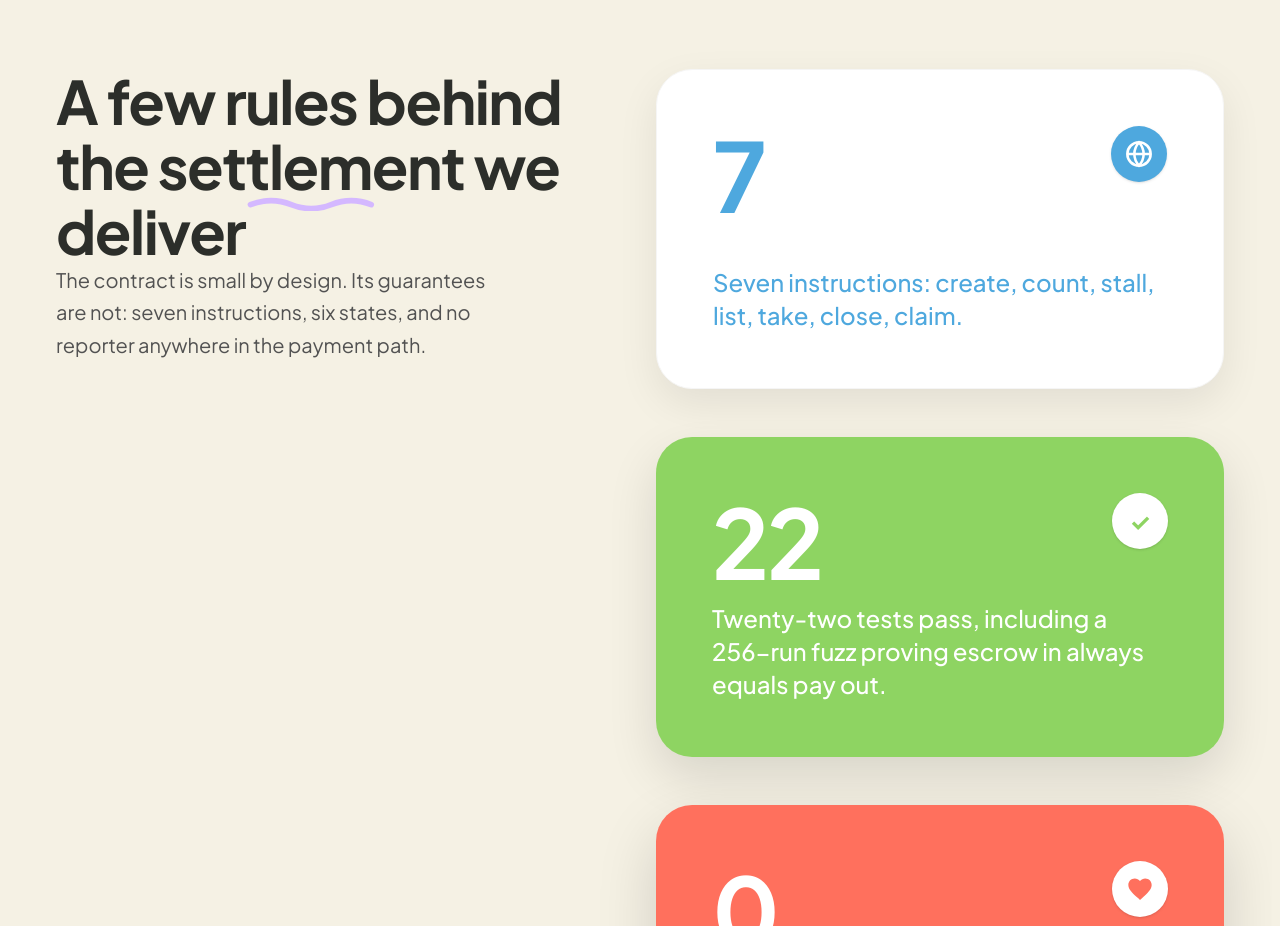
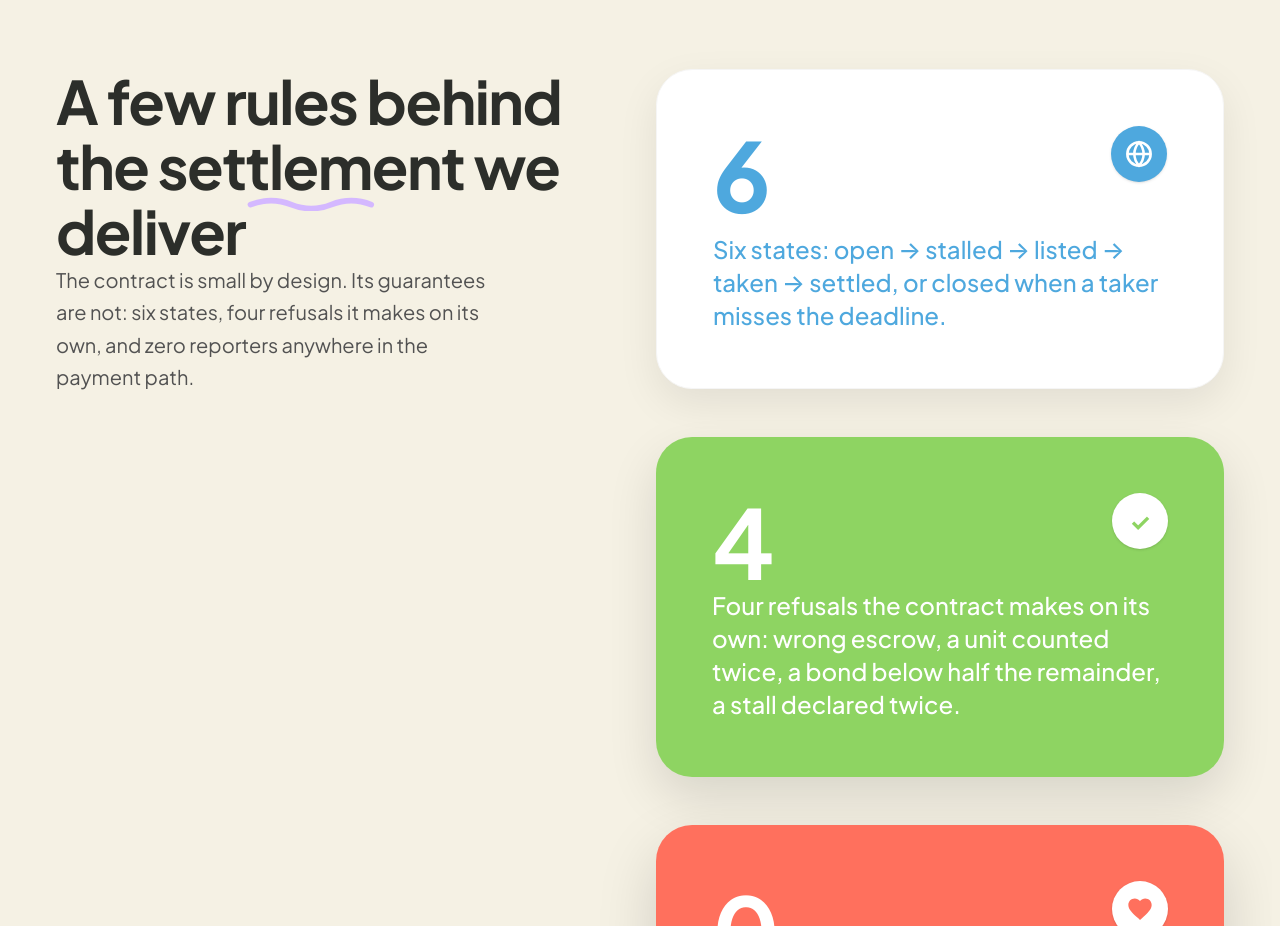
Before and after one commit to subheeksh5599/spectral, a Next.js app in the folder app/: page / in a window 1280 px wide. Shown: the part 6060-6986 px from the top of the page. Built offline with nearby package versions, Linux system fonts and the light colour scheme.

Commit message:
landing: restore the source's metric numerals (6 / 4 / 0) and keep only the wording changed

```diff
--- a/app/components/Landing.jsx
+++ b/app/components/Landing.jsx
@@ -470,29 +470,29 @@ export default function Landing() {
               </h2>
             </div>
             <p className="mt-12 text-lg sm:text-xl text-neutral-600 max-w-md leading-relaxed font-normal">
-              The contract is small by design. Its guarantees are not: seven instructions, six states, and no
-              reporter anywhere in the payment path.
+              The contract is small by design. Its guarantees are not: six states, four refusals it makes on
+              its own, and zero reporters anywhere in the payment path.
             </p>
           </div>
           <div className="lg:col-span-6 relative pb-16 space-y-12">
             <div className="stack-card reveal-card sticky top-28 bg-white p-10 sm:p-14 rounded-[36px] shadow-[0_15px_40px_rgba(0,0,0,0.08)] border border-neutral-100 flex flex-col justify-between min-h-[320px] z-10" id="metric-card-1">
               <div className="flex justify-between items-start">
-                <span className="text-7xl sm:text-8xl font-extrabold text-brand-sky tracking-tight">7</span>
+                <span className="text-7xl sm:text-8xl font-extrabold text-brand-sky tracking-tight">6</span>
                 <span className="w-14 h-14 rounded-full bg-brand-sky text-white flex items-center justify-center shadow-sm">
                   <svg className="w-7 h-7" fill="none" stroke="currentColor" strokeWidth="2.2" viewBox="0 0 24 24"><circle cx="12" cy="12" r="10" /><path d="M2 12h20M12 2a15.3 15.3 0 0 1 4 10 15.3 15.3 0 0 1-4 10 15.3 15.3 0 0 1-4-10 15.3 15.3 0 0 1 4-10z" /></svg>
                 </span>
               </div>
               <p className="text-xl sm:text-2xl text-brand-sky font-medium leading-snug mt-8">
-                Seven instructions: create, count, stall, list, take, close, claim.
+                Six states: open → stalled → listed → taken → settled, or closed when a taker misses the deadline.
               </p>
             </div>
             <div className="stack-card reveal-card sticky top-36 bg-brand-green text-white p-10 sm:p-14 rounded-[36px] shadow-[0_20px_50px_rgba(0,0,0,0.12)] flex flex-col justify-between min-h-[320px] z-20" id="metric-card-2">
               <div className="flex justify-between items-start">
-                <span className="text-7xl sm:text-8xl font-extrabold tracking-tight">22</span>
+                <span className="text-7xl sm:text-8xl font-extrabold tracking-tight">4</span>
                 <span className="w-14 h-14 rounded-full bg-white text-brand-green flex items-center justify-center font-bold text-2xl shadow-sm">✓</span>
               </div>
               <p className="text-xl sm:text-2xl text-white font-medium leading-snug mt-8">
-                Twenty-two tests pass, including a 256-run fuzz proving escrow in always equals pay out.
+                Four refusals the contract makes on its own: wrong escrow, a unit counted twice, a bond below half the remainder, a stall declared twice.
               </p>
             </div>
             <div className="stack-card reveal-card sticky top-44 bg-brand-coral text-white p-10 sm:p-14 rounded-[36px] shadow-[0_25px_60px_rgba(0,0,0,0.15)] flex flex-col justify-between min-h-[320px] z-30" id="metric-card-3">
```
